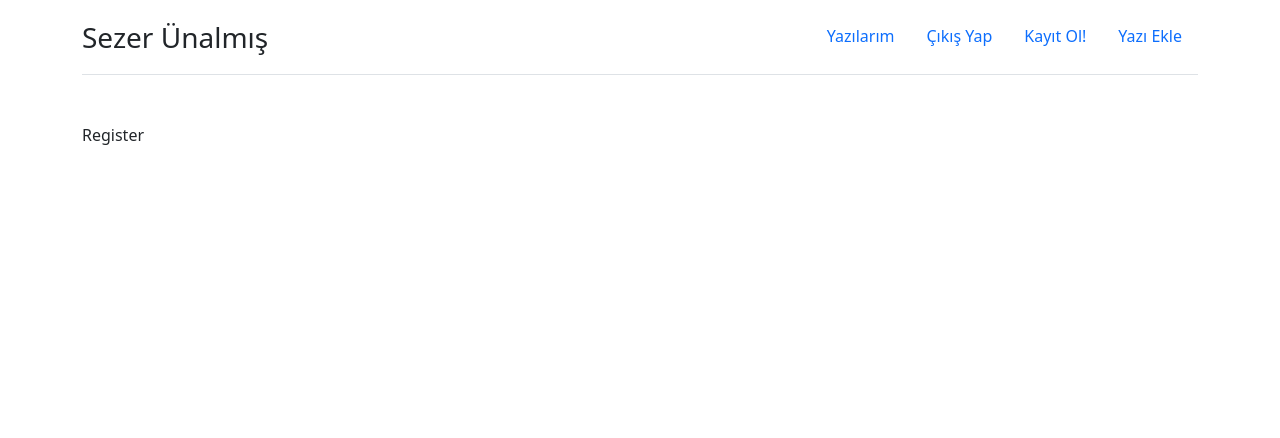
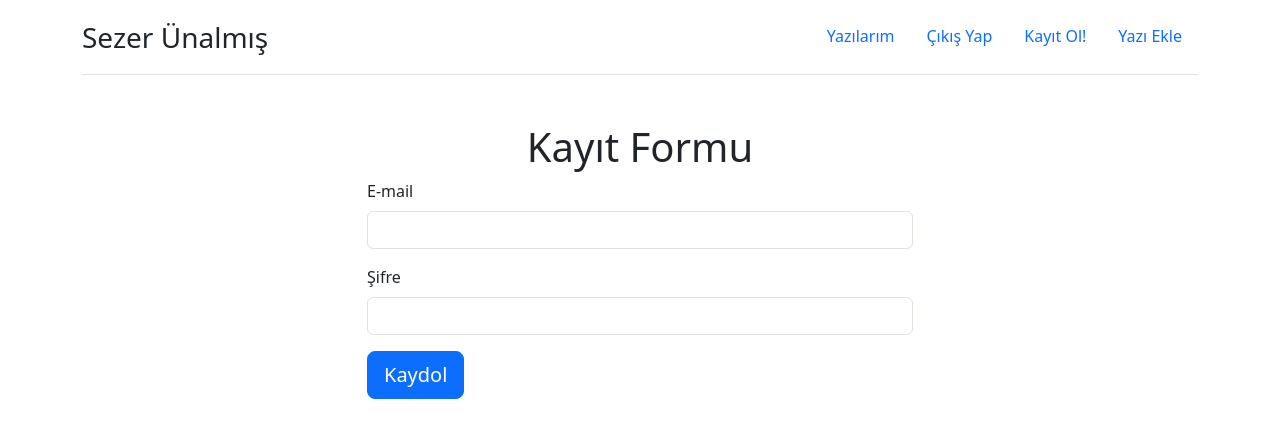
Before and after one commit to Sezer5/VueFirebaseProject, a Vue app: page /users/register in a window 1280 px wide. Shown: the top 438 px of the page. Built offline with nearby package versions, Linux system fonts and the light colour scheme.

Commit message:
Kayıt olma formu oluşturuldu

```diff
--- a/src/components/users/Register.vue
+++ b/src/components/users/Register.vue
@@ -1,5 +1,20 @@
 <template>
-    <div>Register</div>
+    <div class="row justify-content-center">
+        <div class="col-md-6">
+            <h1 class="text-center">Kayıt Formu</h1>
+            <form>
+                <div class="form-group mb-3">
+                    <label class="form-label">E-mail</label>
+                    <input type="email" class="form-control">
+                </div>
+                <div class="form-group mb-3">
+                    <label class="form-label">Şifre</label>
+                    <input type="password" class="form-control">
+                </div>
+                <button type="submit" class="btn btn-primary btn-lg">Kaydol</button>
+            </form>
+        </div>
+    </div>
 </template>
 
 <script setup>
```
